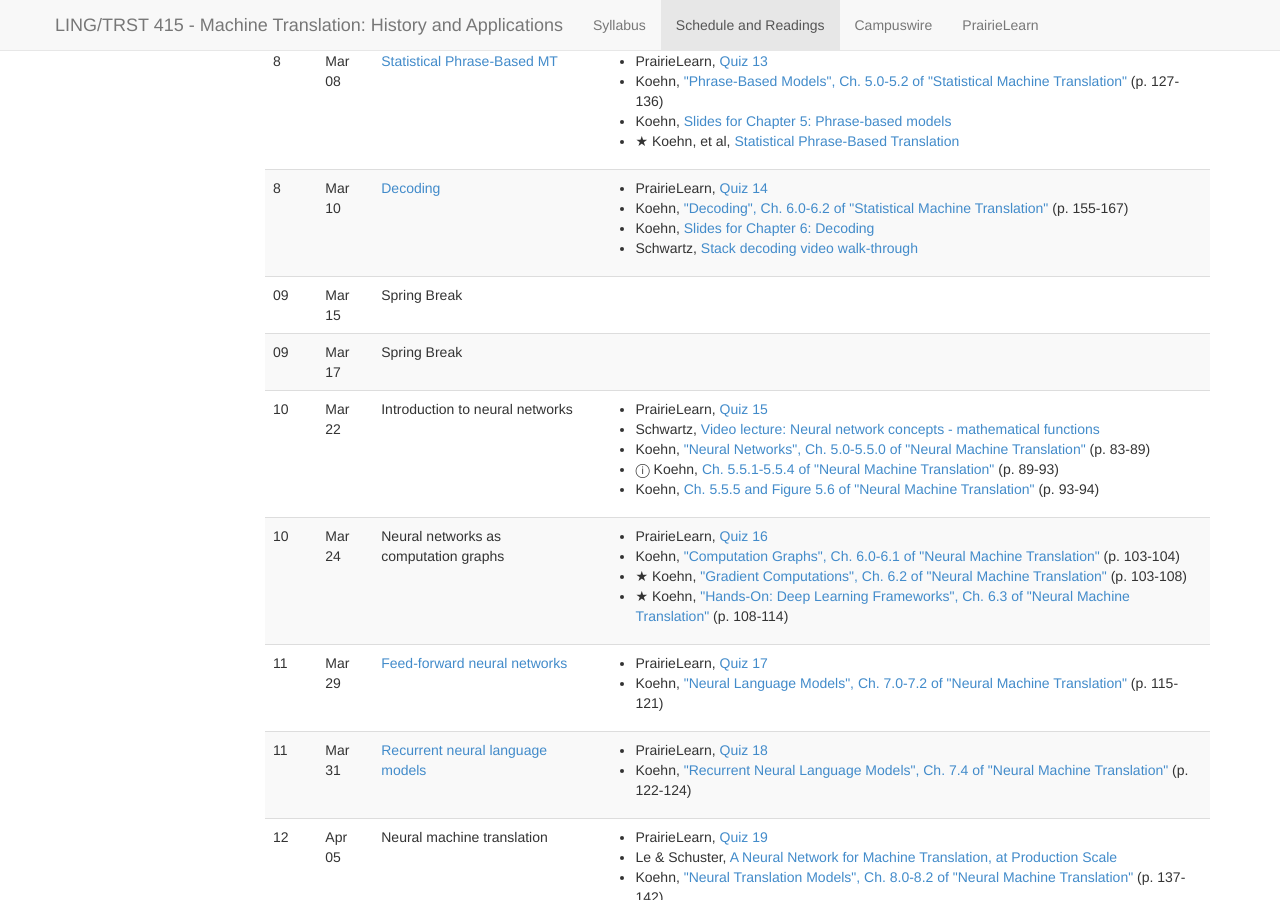
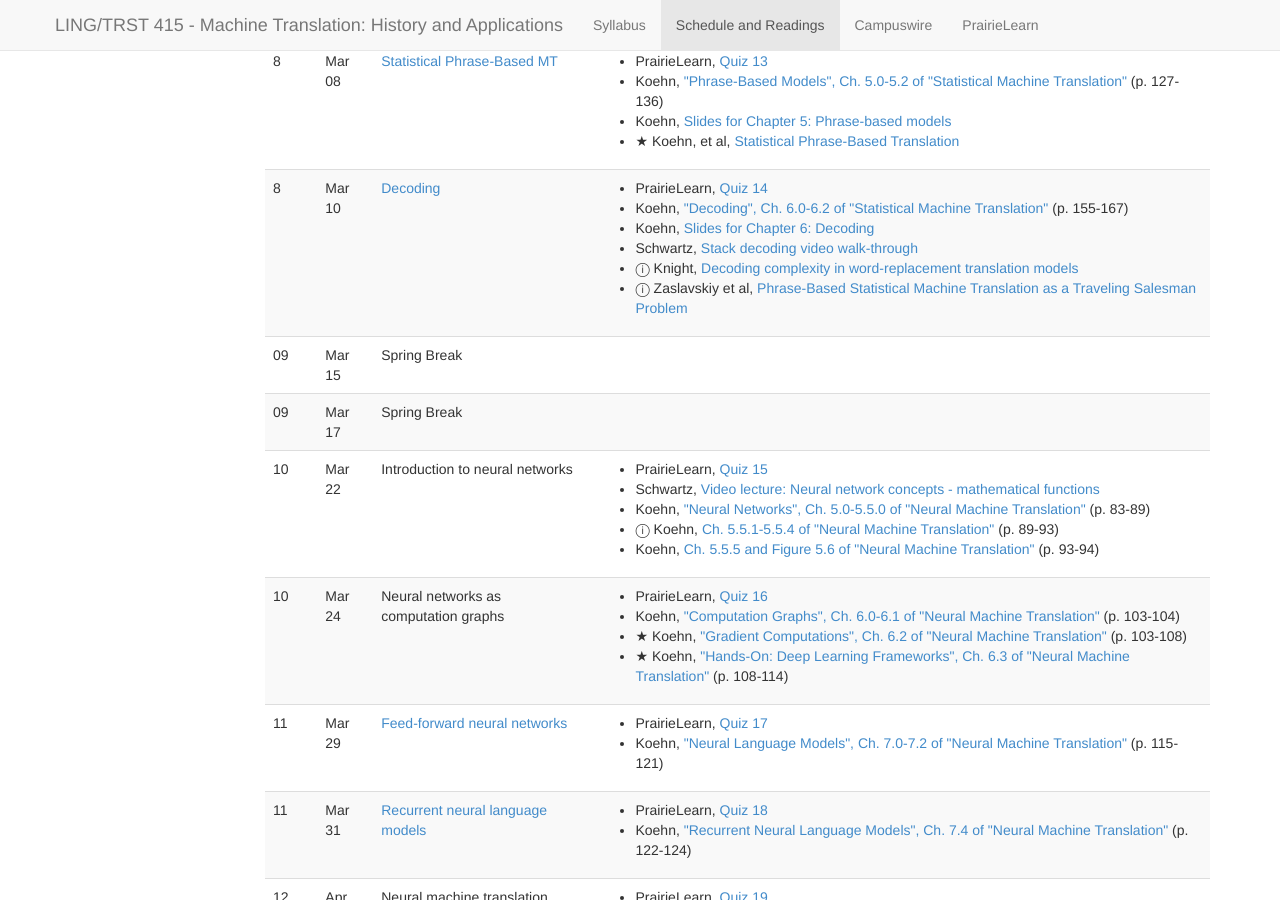
Before and after one commit to 2022-Spring-UIUC-LING415/2022-Spring-UIUC-LING415.github.io, a Jekyll site: the page built from schedule.md, in a window 1280 px wide and 900 px high, scrolled down 2063 px. Built offline with Jekyll 4.4.1, drawn with Linux system fonts in a browser that asks for light colours; nearby versions of some CDN libraries.

Commit message:
Update schedule.yaml

```diff
--- a/_data/schedule.yaml
+++ b/_data/schedule.yaml
@@ -457,6 +457,16 @@
       author: Schwartz
       title: "Stack decoding video walk-through"
       url: https://www.youtube.com/watch?v=oWVmphEaHZI
+    -
+      author: Knight
+      title: "Decoding complexity in word-replacement translation models"
+      url: https://aclanthology.org/J99-4005.pdf
+      optional: true
+    -
+      author: "Zaslavskiy et al"
+      title: "Phrase-Based Statistical Machine Translation as a Traveling Salesman Problem"
+      url: https://aclanthology.org/P09-1038.pdf
+      optional: true
 -
   week: 09
   date: 2020-03-15
```
